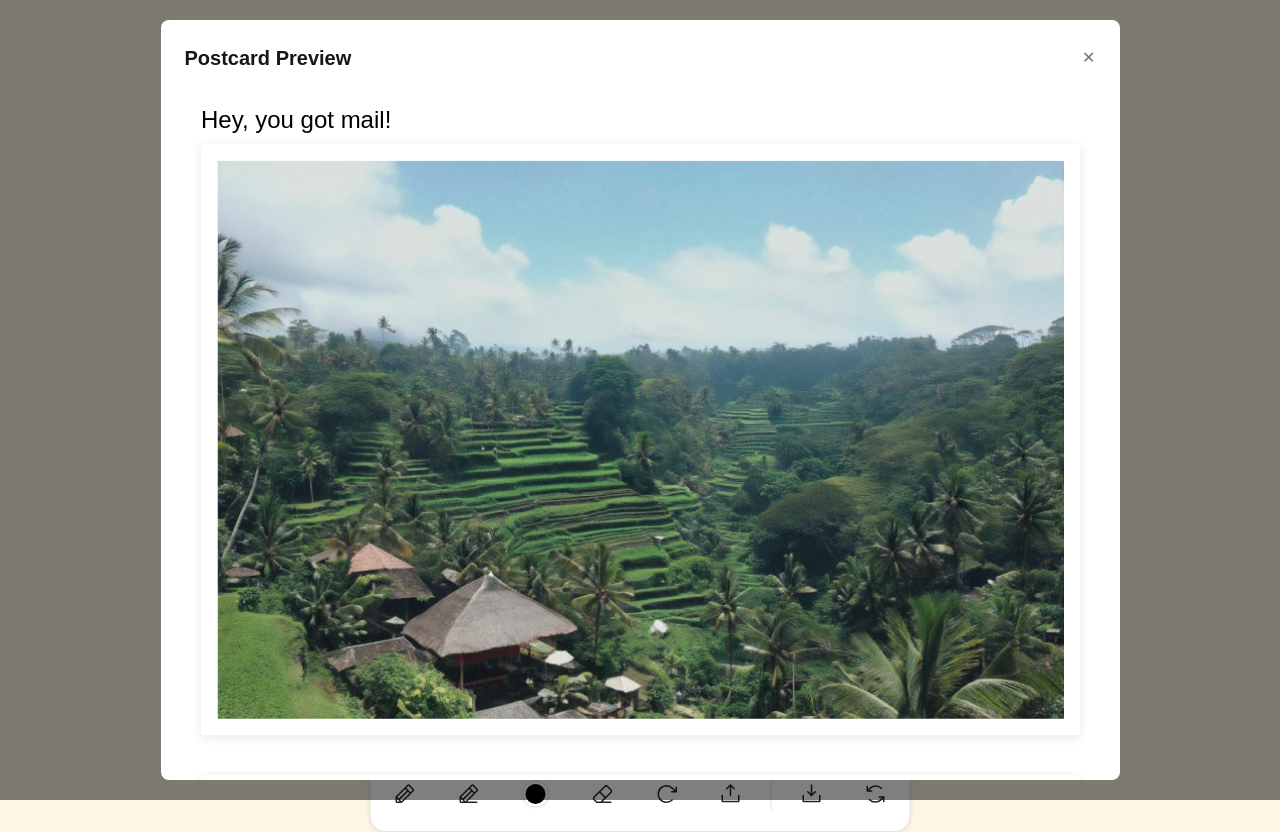
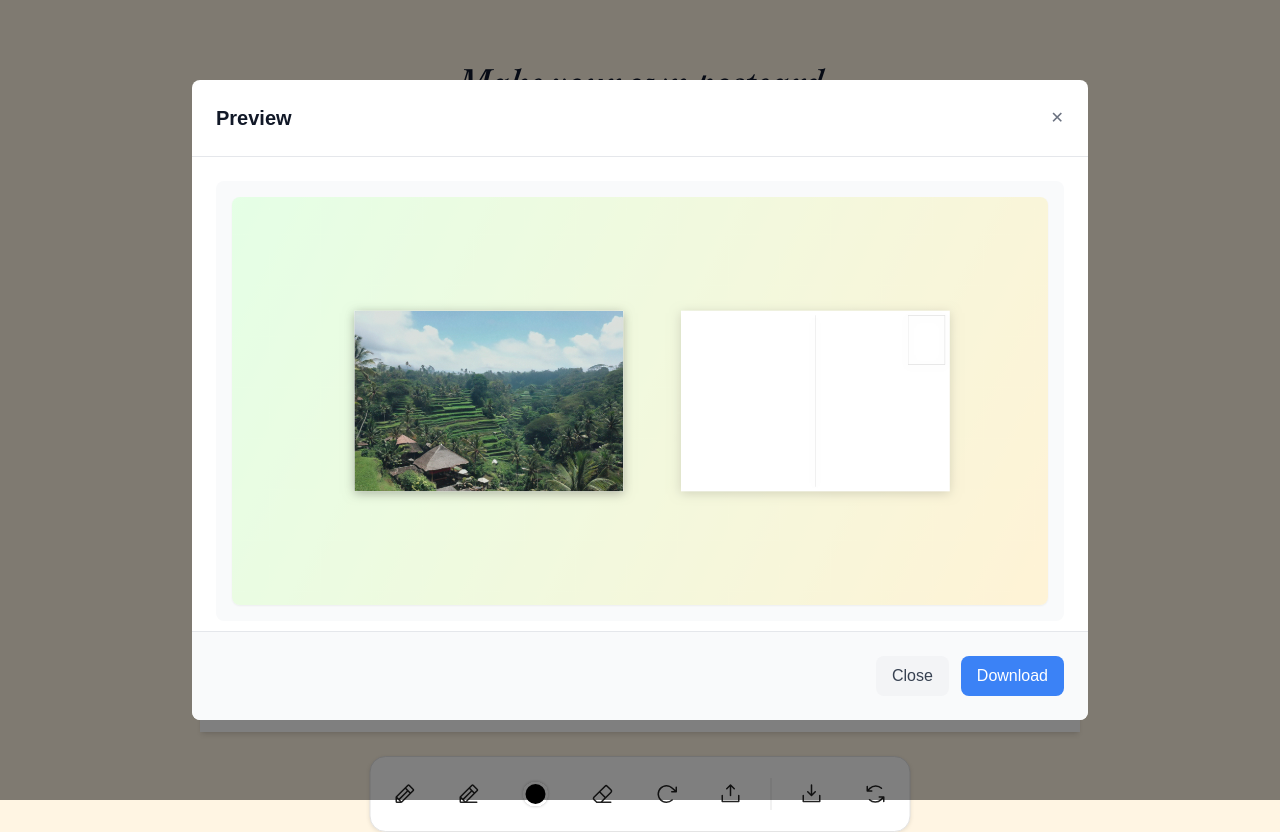
Before and after one commit to csleong98/postcard, a Next.js app: page / in a window 1280 px wide. Both pictures are taken after a click on the button 811 px from the left and 793 px from the top of the page. Built offline with nearby package versions, Linux system fonts and the light colour scheme.

Commit message:
restyled photo export

```diff
--- a/src/app/components/PostcardCustomizer.js
+++ b/src/app/components/PostcardCustomizer.js
@@ -43,6 +43,7 @@ export default function PostcardCustomizer() {
   const [textColor, setTextColor] = useState('#000000');
   const [drawingColor, setDrawingColor] = useState('#000000');
   const [showPreview, setShowPreview] = useState(false);
+  const [previewLayout, setPreviewLayout] = useState('horizontal');
 
   const handleFlip = () => {
     setCurrentSide(currentSide === 'front' ? 'back' : 'front');
@@ -67,6 +68,7 @@ export default function PostcardCustomizer() {
     ctx.strokeStyle = '#cccccc';
     ctx.lineWidth = 1;
     ctx.strokeRect(canvas.width - 120 - 16, 16, 120, 160);
+
     ctx.beginPath();
     ctx.moveTo(canvas.width / 2, 16);
     ctx.lineTo(canvas.width / 2, canvas.height - 16);
@@ -132,107 +134,99 @@ export default function PostcardCustomizer() {
   const generatePreview = () => {
     // Create a temporary canvas for the combined preview
     const previewCanvas = document.createElement('canvas');
-    const padding = 16; // Same padding as editing mode
-    const cardWidth = 879;
-    const cardHeight = 591;
-    const spacing = 40; // Space between title and cards
-    const totalHeight = cardHeight * 2 + spacing * 3; // Height for title + two cards + spacing
 
-    // Add extra width for padding and shadow
-    previewCanvas.width = cardWidth + (padding * 2);
-    previewCanvas.height = totalHeight + (padding * 2);
+    // Set canvas dimensions based on layout
+    let canvasWidth, canvasHeight;
+    switch(previewLayout) {
+      case 'vertical':
+        canvasWidth = 1920;
+        canvasHeight = 1080;
+        break;
+      case 'square':
+        canvasWidth = 800;
+        canvasHeight = 800;
+        break;
+      case 'horizontal':
+      default:
+        canvasWidth = 1600;
+        canvasHeight = 800;
+    }
+
+    previewCanvas.width = canvasWidth;
+    previewCanvas.height = canvasHeight;
     const ctx = previewCanvas.getContext('2d');
 
-    // Set white background
-    ctx.fillStyle = '#ffffff';
-    ctx.fillRect(0, 0, previewCanvas.width, previewCanvas.height);
-
-    // Add title
-    ctx.fillStyle = '#000000';
-    ctx.font = '24px Arial';
-    ctx.fillText('Hey, you got mail!', padding, spacing);
-
-    // Function to draw card shadow
-    const drawCardShadow = (x, y, width, height) => {
-      ctx.shadowColor = 'rgba(0, 0, 0, 0.1)';
-      ctx.shadowBlur = 10;
-      ctx.shadowOffsetX = 0;
-      ctx.shadowOffsetY = 2;
-      ctx.fillStyle = '#ffffff';
-      ctx.fillRect(x, y, width, height);
-      // Reset shadow
-      ctx.shadowColor = 'transparent';
-      ctx.shadowBlur = 0;
-      ctx.shadowOffsetX = 0;
-      ctx.shadowOffsetY = 0;
-    };
+    // Draw gradient background
+    const gradient = ctx.createLinearGradient(0, 0, canvasWidth, canvasHeight);
+    gradient.addColorStop(0, '#E5FFE6');  // Light mint green
+    gradient.addColorStop(1, '#FFF3D6');  // Light warm yellow
+    ctx.fillStyle = gradient;
+    ctx.fillRect(0, 0, canvasWidth, canvasHeight);
 
     const img = new Image();
     img.onload = () => {
+      // Calculate card dimensions and positions based on layout
+      const cardWidth = 879;
+      const cardHeight = 591;
+      let frontScale, backScale, frontX, frontY, backX, backY;
+
+      switch(previewLayout) {
+        case 'vertical':
+          frontScale = 0.65;
+          backScale = 0.65;
+          frontX = (canvasWidth - cardWidth * frontScale) / 2;
+          frontY = canvasHeight * 0.15;
+          backX = (canvasWidth - cardWidth * backScale) / 2;
+          backY = frontY + (cardHeight * frontScale) + 40;
+          break;
+        case 'square':
+          frontScale = 0.5;
+          backScale = 0.5;
+          frontX = (canvasWidth - cardWidth * frontScale) / 2;
+          frontY = (canvasHeight - (cardHeight * frontScale * 2 + 30)) / 2;
+          backX = frontX;
+          backY = frontY + (cardHeight * frontScale) + 30;
+          break;
+        case 'horizontal':
+        default:
+          frontScale = 0.6;
+          backScale = 0.6;
+          frontX = canvasWidth * 0.15;
+          frontY = (canvasHeight - cardHeight * frontScale) / 2;
+          backX = canvasWidth * 0.55;
+          backY = frontY;
+      }
+
       // Draw front card with shadow
-      const frontY = spacing + padding;
-      drawCardShadow(padding, frontY, cardWidth, cardHeight);
+      ctx.save();
+      ctx.shadowColor = 'rgba(0, 0, 0, 0.15)';
+      ctx.shadowBlur = 20;
+      ctx.shadowOffsetX = 0;
+      ctx.shadowOffsetY = 4;
 
-      // Draw front content
-      ctx.save();
-      ctx.beginPath();
-      ctx.rect(padding, frontY, cardWidth, cardHeight);
-      ctx.clip();
+      // Draw front card
+      ctx.fillStyle = '#FFFFFF';
+      ctx.fillRect(frontX, frontY, cardWidth * frontScale, cardHeight * frontScale);
+      ctx.drawImage(img, frontX, frontY, cardWidth * frontScale, cardHeight * frontScale);
+      ctx.drawImage(frontCanvasRef.current, frontX, frontY, cardWidth * frontScale, cardHeight * frontScale);
 
-      // Fill white background first
-      ctx.fillStyle = '#ffffff';
-      ctx.fillRect(padding, frontY, cardWidth, cardHeight);
+      // Draw back card
+      ctx.fillStyle = '#FFFFFF';
+      ctx.fillRect(backX, backY, cardWidth * backScale, cardHeight * backScale);
+      ctx.drawImage(staticCanvasRef.current, backX, backY, cardWidth * backScale, cardHeight * backScale);
 
-      // Draw background image with padding (4px inset from card edges)
-      const imageInset = 16;  // Same as p-4 in the editing mode
-      ctx.drawImage(
-        img,
-        padding + imageInset,
-        frontY + imageInset,
-        cardWidth - (imageInset * 2),
-        cardHeight - (imageInset * 2)
-      );
-
-      // Draw any drawings on top, also with padding
-      ctx.drawImage(
-        frontCanvasRef.current,
-        padding + imageInset,
-        frontY + imageInset,
-        cardWidth - (imageInset * 2),
-        cardHeight - (imageInset * 2)
-      );
-      ctx.restore();
-
-      // Draw back card with shadow
-      const backY = frontY + cardHeight + spacing;
-      drawCardShadow(padding, backY, cardWidth, cardHeight);
-
-      // Draw back content
-      ctx.save();
-      ctx.beginPath();
-      ctx.rect(padding, backY, cardWidth, cardHeight);
-      ctx.clip();
-      ctx.fillStyle = '#ffffff';
-      ctx.fillRect(padding, backY, cardWidth, cardHeight);
-
-      // Draw static elements (lines and stamp box)
-      ctx.drawImage(staticCanvasRef.current, padding, backY);
-
-      // Get textarea content and style
+      // Draw text content
       const textarea = document.querySelector('textarea');
       if (textarea) {
-        ctx.font = `16px ${selectedFont}`;
+        ctx.font = `${16 * backScale}px ${selectedFont}`;
         ctx.fillStyle = textColor;
 
-        // Split text into lines first (handle Enter/newlines)
         const lines = textarea.value.split('\n');
-        let y = backY + 36; // Starting y position for text
-        const maxWidth = (cardWidth / 2) - 40;
-        const x = padding + 36;
+        let y = backY + (36 * backScale);
+        const maxWidth = (cardWidth * backScale / 2) - (40 * backScale);
+        const x = backX + (36 * backScale);
 
-        // Process each line
         lines.forEach(text => {
-          // Then handle word wrap within each line
           const words = text.split(' ');
           let line = '';
 
@@ -242,20 +236,17 @@ export default function PostcardCustomizer() {
             if (metrics.width > maxWidth) {
               ctx.fillText(line, x, y);
               line = word + ' ';
-              y += 24;
+              y += 24 * backScale;
             } else {
               line = testLine;
             }
           });
-          // Draw remaining text in the line
           ctx.fillText(line, x, y);
-          // Move to next line after each paragraph (Enter)
-          y += 24;
+          y += 24 * backScale;
         });
       }
       ctx.restore();
 
-      // Show preview modal
       setShowPreview(previewCanvas.toDataURL());
     };
     img.src = uploadedImage;
@@ -386,33 +377,89 @@ export default function PostcardCustomizer() {
 
       {showPreview && (
         <div className="fixed inset-0 bg-black bg-opacity-50 flex items-center justify-center z-50">
-          <div className="bg-white p-6 rounded-lg max-w-[95vw] max-h-[95vh] overflow-auto">
-            <div className="flex justify-between items-center mb-4">
-              <h2 className="text-xl font-bold">Postcard Preview</h2>
+          <div className="bg-white h-[80%] w-[70%] flex flex-col rounded-lg overflow-hidden">
+            <div className="p-6 flex-shrink-0 border-b">
+              <div className="flex justify-between items-center">
+                <h2 className="text-xl font-semibold text-gray-900">Preview</h2>
                 <button
                   onClick={() => setShowPreview(false)}
                   className="text-gray-500 hover:text-gray-700"
                 >
+                  <span className="sr-only">Close</span>
                   ✕
                 </button>
               </div>
+            </div>
+
+            <div className="p-6 overflow-y-auto flex-grow">
+              <div className="space-y-6">
+                <div className="bg-gray-50 rounded-lg p-4">
                   <img
                     src={showPreview}
                     alt="Postcard Preview"
-              className="max-w-full"
+                    className="w-full rounded-lg shadow-sm"
                   />
-            <div className="mt-4">
-              <div className="flex justify-end gap-4">
+                </div>
+
+                <div>
+                  <p className="text-sm font-medium text-gray-700 mb-2">Select your image dimension</p>
+                  <div className="flex flex-wrap gap-3">
+                    <button
+                      onClick={() => {
+                        setPreviewLayout('horizontal');
+                        generatePreview();
+                      }}
+                      className={`px-4 py-2 rounded-lg transition-all ${
+                        previewLayout === 'horizontal'
+                          ? 'bg-blue-500 text-white'
+                          : 'bg-gray-100 text-gray-700 hover:bg-gray-200'
+                      }`}
+                    >
+                      Horizontal
+                    </button>
+                    <button
+                      onClick={() => {
+                        setPreviewLayout('vertical');
+                        generatePreview();
+                      }}
+                      className={`px-4 py-2 rounded-lg transition-all ${
+                        previewLayout === 'vertical'
+                          ? 'bg-blue-500 text-white'
+                          : 'bg-gray-100 text-gray-700 hover:bg-gray-200'
+                      }`}
+                    >
+                      Vertical
+                    </button>
+                    <button
+                      onClick={() => {
+                        setPreviewLayout('square');
+                        generatePreview();
+                      }}
+                      className={`px-4 py-2 rounded-lg transition-all ${
+                        previewLayout === 'square'
+                          ? 'bg-blue-500 text-white'
+                          : 'bg-gray-100 text-gray-700 hover:bg-gray-200'
+                      }`}
+                    >
+                      Square
+                    </button>
+                  </div>
+                </div>
+              </div>
+            </div>
+
+            <div className="p-6 flex-shrink-0 border-t bg-gray-50 rounded-b-lg">
+              <div className="flex justify-end gap-3">
                 <button
                   onClick={() => setShowPreview(false)}
-                  className="px-4 py-2 bg-gray-300 text-gray-700 rounded-md"
+                  className="px-4 py-2 rounded-lg bg-gray-100 text-gray-700 hover:bg-gray-200 transition-all"
                 >
                   Close
                 </button>
                 <a
                   href={showPreview}
-                  download="my-postcard.png"
-                  className="px-4 py-2 bg-blue-500 text-white rounded-md hover:bg-blue-600"
+                  download={`my-postcard-${previewLayout}.png`}
+                  className="px-4 py-2 rounded-lg bg-blue-500 text-white hover:bg-blue-600 transition-all"
                 >
                   Download
                 </a>
```
Lines whose indentation alone changed are shown as unchanged.
